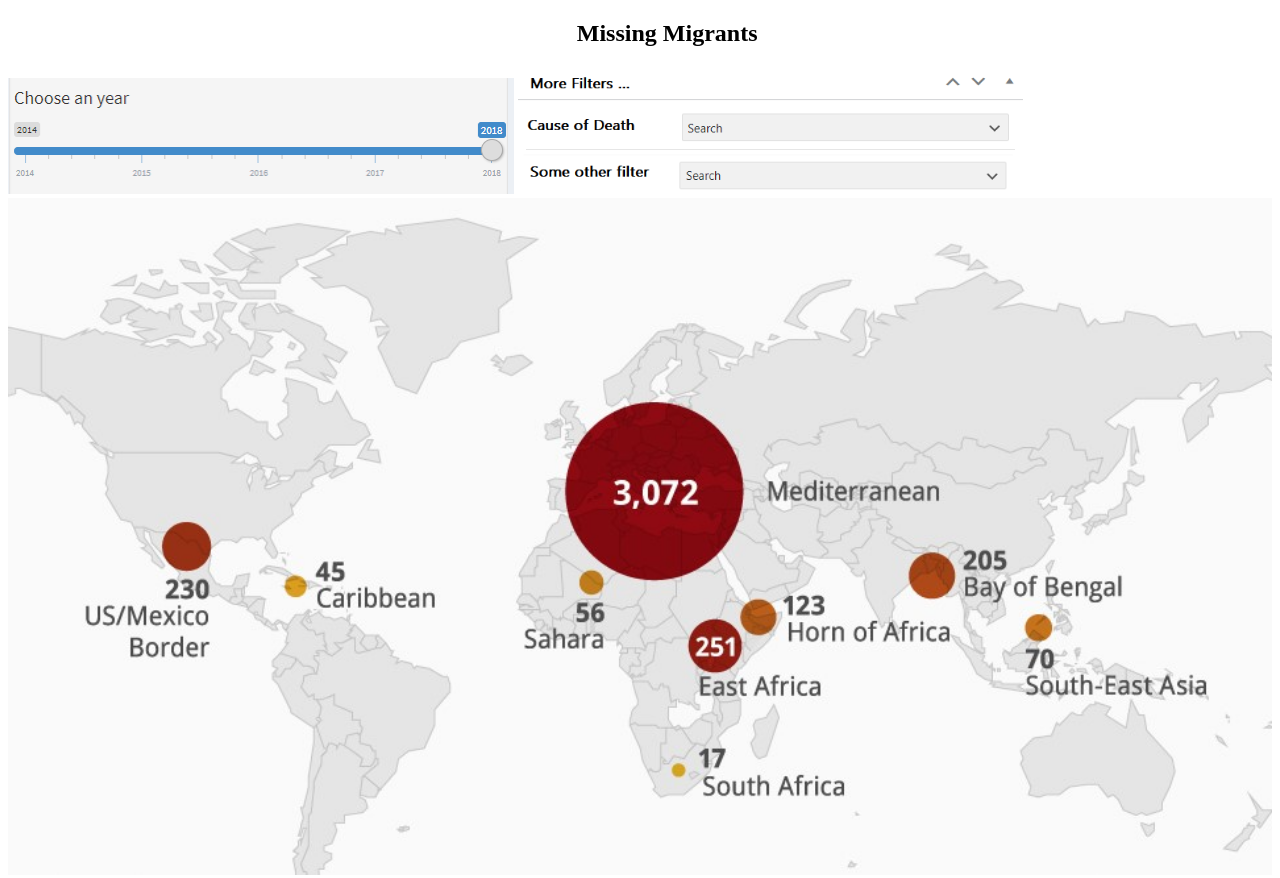
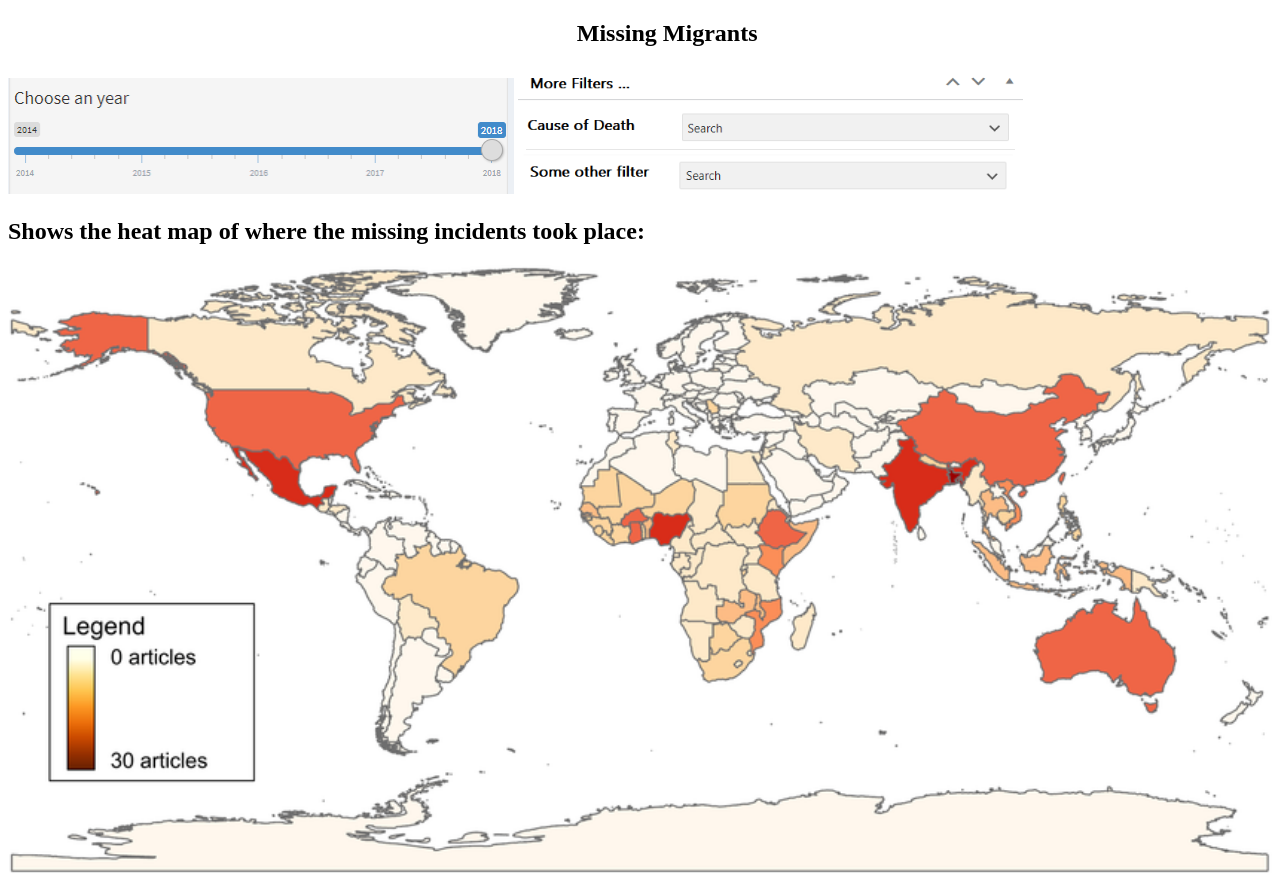
Before and after one commit to Utkal97/missing-migrants-visualization, a plain HTML site: page index.html in a window 1280 px wide. Shown: the top 878 px of the page. Drawn offline with Linux system fonts and the light colour scheme.

Commit message:
second choice- heat map

```diff
--- a/index.html
+++ b/index.html
@@ -23,7 +23,8 @@
             <img src="assets/year selecter.png" class="half-width" alt="Year filter to constrain the reports related to specified year">
             <img src="assets/other filters placeholder.png" class="half-width" alt="Some more filters come here">
         </div>
-        <img src="assets/option 1-area marks on map.jpeg" class="full-width" alt="World map displaying migrant routes and reports of missing migrants">
+        <h2> Shows the heat map of where the missing incidents took place:</h2>
+        <img src="assets/option 2-heat map of fatalities count.png" class="full-width" alt="World map displaying migrant routes and reports of missing migrants">
         <h2> Fatalities of causes in the selected time span and region:</h2>
         <div class="full-width" style="justify-content: space-between;">
             <img src="assets/male,female,children share.png" style="width:auto" alt="Share of Males, Females and Children victims">
```
Also changed, not shown: assets/option 2-heat map of fatalities count.png (added).
